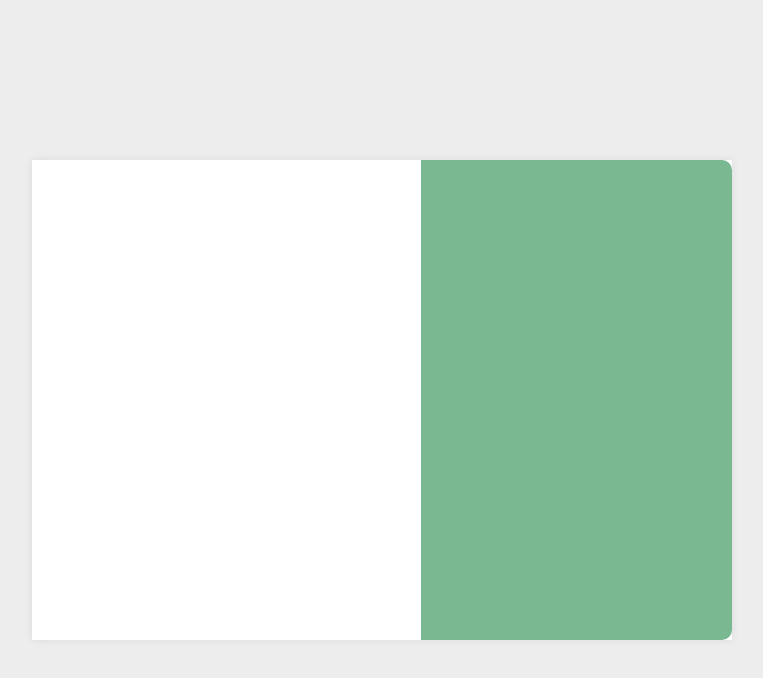
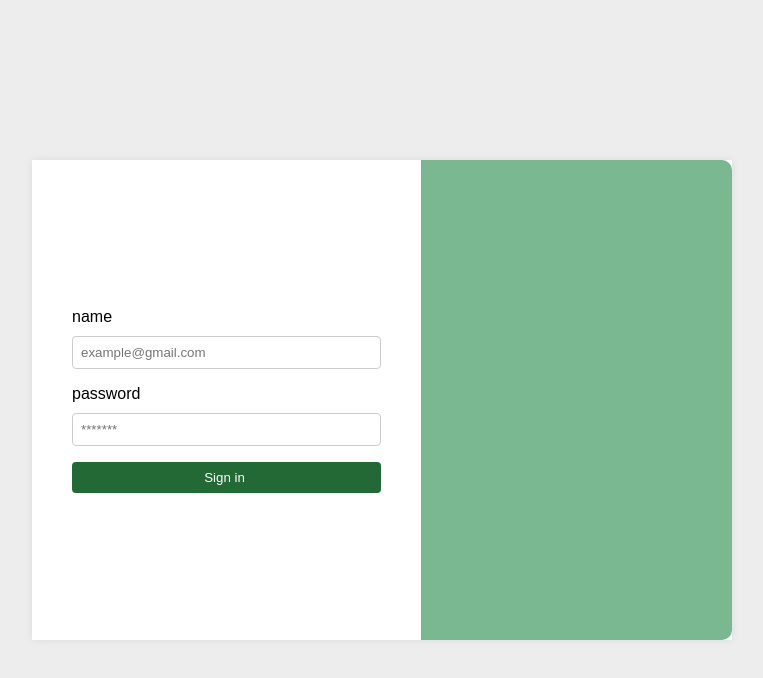
Before and after one commit to m1rageLA/simple-task-project, a Next.js app: page / in a window 1280 px wide. Shown: the top 678 px of the page, without its empty margins (258-1021 px from the left). Built offline with nearby package versions, Linux system fonts and the light colour scheme.

Commit message:
feat: implement login form and update styles for login page

```diff
--- /dev/null
+++ b/src/app/components/LoginForm.tsx
@@ -0,0 +1,32 @@
+"use client"
+
+import { useState } from "react";
+import styles from "../styles/auth.module.css";
+
+type Props = {}
+
+export default function LoginForm({ }: Props) {
+    const [formData, setFormData] = useState({
+        email: '',
+        password: ''
+    });
+
+    const handleSubmit = (e: React.FormEvent<HTMLFormElement>) => {
+        e.preventDefault();
+        console.log("Form submitted");
+    };
+
+    return (
+        <form onSubmit={handleSubmit} className={styles.form}>
+            <div className={styles.form__field}>
+                <label htmlFor="">name</label>
+                <input type="email" name="email" placeholder="example@gmail.com" />
+            </div>
+            <div className={styles.form__field}>
+                <label htmlFor="">password</label>
+                <input type="password" name="password" placeholder="*******" />
+            </div>
+            <input type="submit" value="Sign in " className={styles.form__submit} />
+        </form>
+    )
+}
--- a/src/app/pages/LoginPage.tsx
+++ b/src/app/pages/LoginPage.tsx
@@ -1,5 +1,6 @@
 import React from 'react'
 import styles from "../styles/page.module.css";
+import LoginForm from '../components/LoginForm';
 
 type Props = {}
 
@@ -7,8 +8,10 @@ export default function LoginPage({ }: Props) {
   return (
     <div className={styles.page}>
       <div className={styles.login}>
-        <div className={styles.loginContent}></div>
-        <div className={styles.loginSideImage}></div>
+        <div className={styles.login_content}>
+          <LoginForm />
+        </div>
+        <div className={styles.login_sideImage}></div>
       </div>
     </div>
   )
--- /dev/null
+++ b/src/app/styles/auth.module.css
@@ -0,0 +1,35 @@
+.form {
+    display: flex;
+    flex-direction: column;
+}
+
+.form__field {
+    display: flex;
+    flex-direction: column;
+    gap: 10px;
+    margin-bottom: 1rem;
+}
+
+.form__submit {
+    padding: 0.5rem 1rem;
+    background-color: #236935;
+    color: white;
+    border: none;
+    border-radius: 4px;
+    cursor: pointer;
+}
+
+.form__field input {
+    padding: 0.5rem;
+    border: 1px solid #ccc;
+    border-radius: 4px;
+}
+
+.form__field input:focus {
+    border-color: #236935;
+    outline: none;
+}
+
+.form__field input.error {
+    border-color: red;
+}
--- a/src/app/styles/page.module.css
+++ b/src/app/styles/page.module.css
@@ -20,7 +20,7 @@
   color: black;
 }
 
-.loginContent {
+.login_content {
   display: flex;
   flex-direction: column;
   border-radius: 10px 0 0 10px; /* left top, left bottom */
@@ -28,10 +28,10 @@
   background-color: rgb(255, 255, 255);
   width: 100%;
   height: 100%;
-  padding: 20px;
+  padding: 40px;
 }
 
-.loginSideImage {
+.login_sideImage {
   display: flex;
   justify-content: center;
   align-items: center;
```
